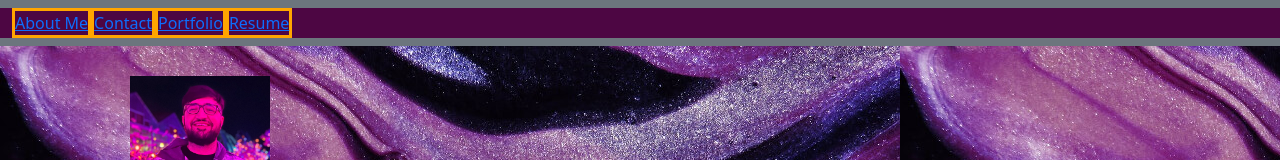
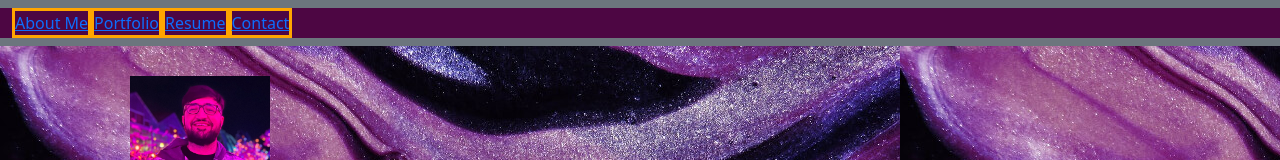
Before and after one commit to Ali-Aldawoodi/Ali-Aldawoodi-Portfolio, a React (Vite) app: page / in a window 1280 px wide. Shown: the top 160 px of the page. Built offline with nearby package versions, Linux system fonts and the light colour scheme.

Commit message:
Fixed the positioning of header elements

```diff
--- a/src/components/Header.jsx
+++ b/src/components/Header.jsx
@@ -8,10 +8,9 @@ export default function Header() {
         <Navigation
             links={[
             <Link key={1} to='/'>About Me</Link>,
-            <Link key={2} to='/contact'>Contact</Link>,
-            <Link key={3} to='/portfolio'>Portfolio</Link>,
-            <Link key={4} to='/resume'>Resume</Link>,
-
+            <Link key={2} to='/portfolio'>Portfolio</Link>,
+            <Link key={3} to='/resume'>Resume</Link>,
+            <Link key={4} to='/contact'>Contact</Link>,
             ]}
 
 
```
Also changed, not shown: src/main.jsx (+4 -4 lines).
